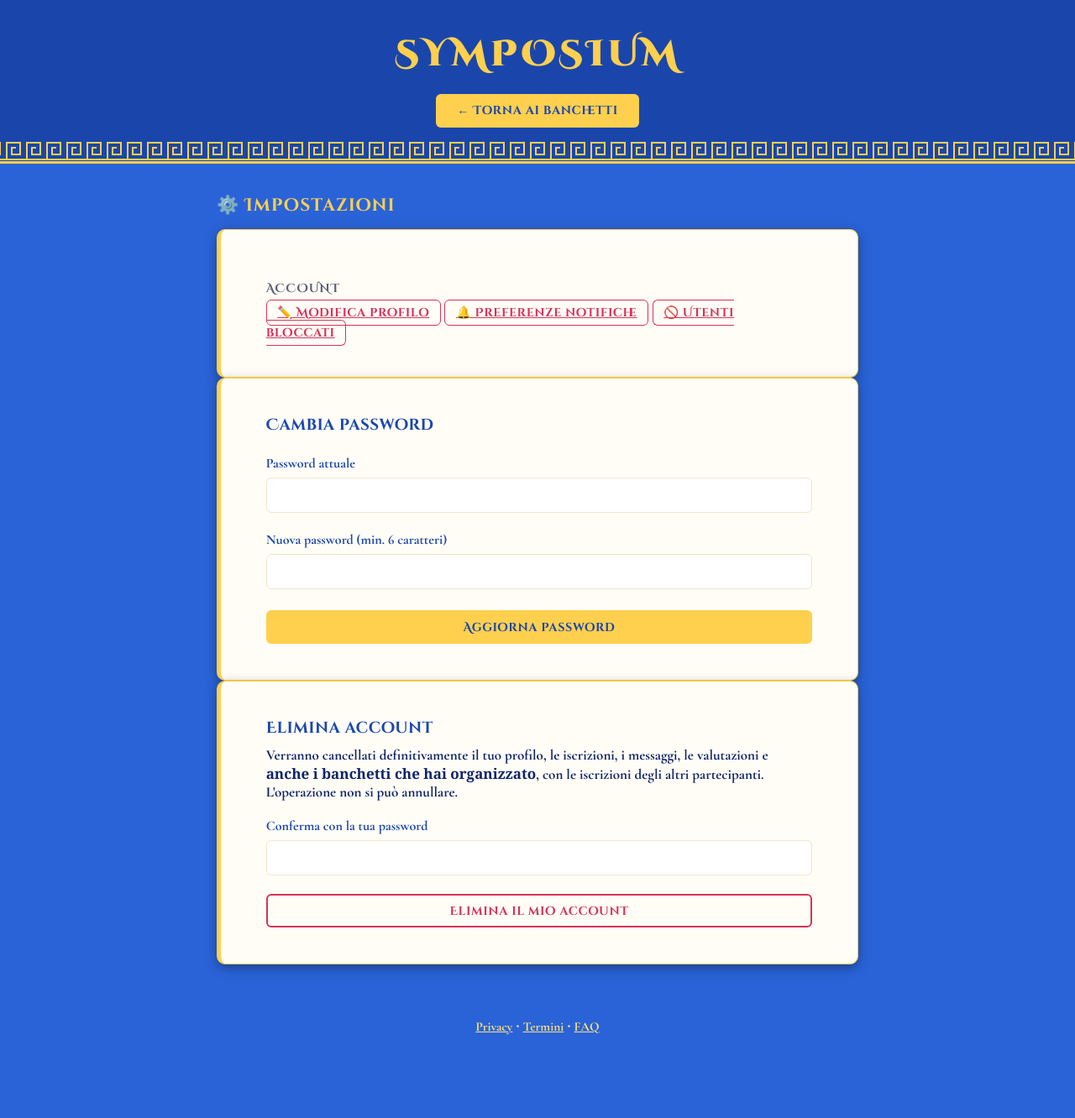
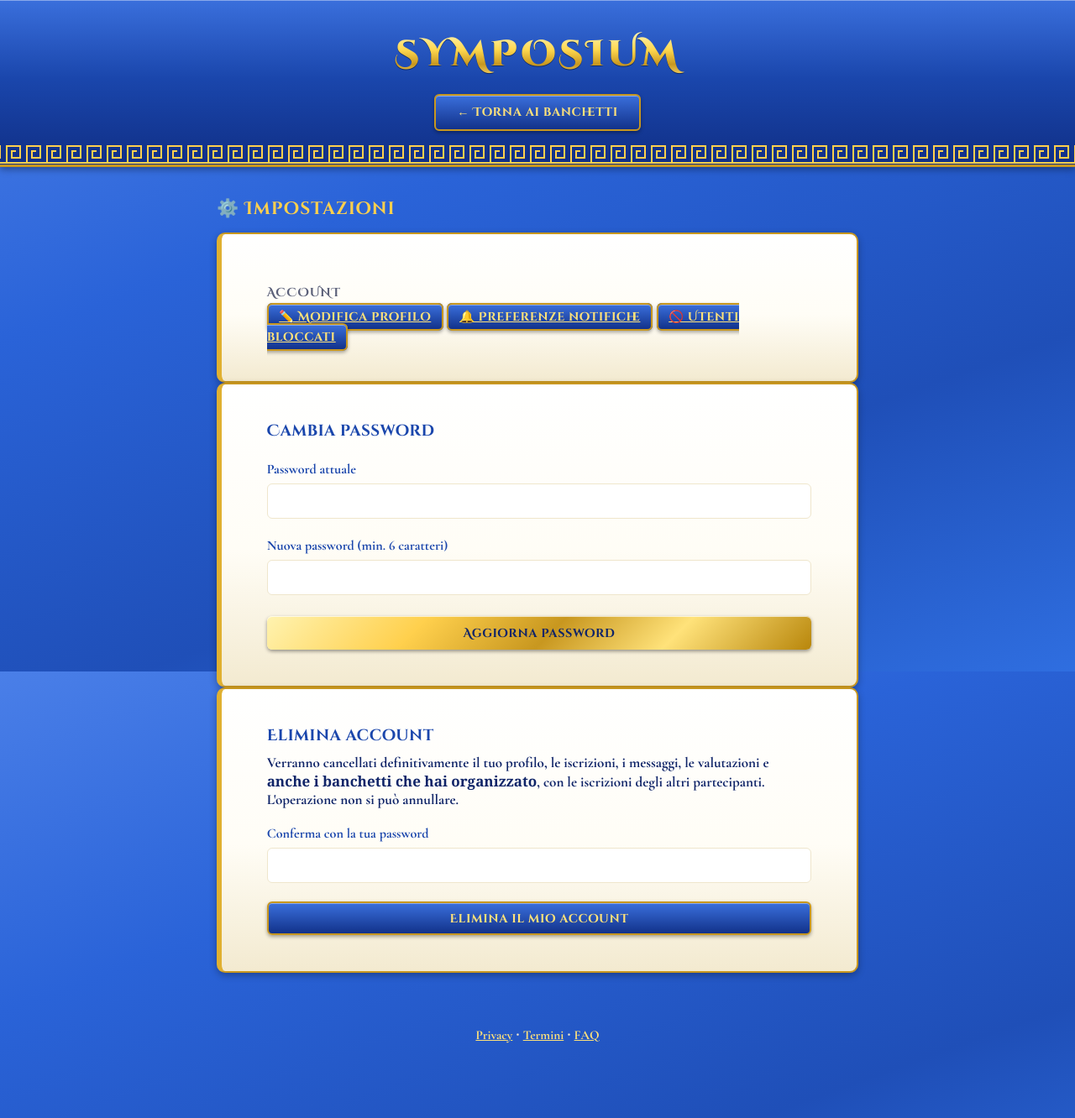
Before and after one commit to GIULAN78/SYMPOSIUM, a Flask app: page /impostazioni in a window 1280 px wide. Shown: the whole page at 84% size. Before the commit the page ends 1233 px from the top, so only its background shows below. Run offline with Flask 3, Linux system fonts and the light colour scheme; the visitor is signed in with stand-in values (Sample User, id 1); data that the repository does not hold is empty; some libraries are stand-ins or nearby versions.

Commit message:
Tema metallico: oro e blu sfumati con rilievo

```diff
--- a/static/css/style.css
+++ b/static/css/style.css
@@ -1415,3 +1415,71 @@ header::after {
     color: #0f2468;
     font-size: 0.85rem;
 }
+
+/* Tema metallico */
+body {
+    background: linear-gradient(160deg, #4a7fe8 0%, #2a63d8 32%, #1f4fb8 68%, #2f6ee0 100%) fixed;
+}
+
+header {
+    background: linear-gradient(180deg, #3a6fdc 0%, #1a46ac 48%, #102f86 100%);
+    box-shadow: inset 0 1px 0 rgba(255, 255, 255, 0.4), 0 3px 8px rgba(0, 0, 0, 0.35);
+    border-bottom: 3px solid #c8971f;
+}
+
+header h1 {
+    background: linear-gradient(180deg, #fff6c0 0%, #ffd84f 40%, #c8971f 70%, #ffe27a 100%);
+    -webkit-background-clip: text;
+    background-clip: text;
+    -webkit-text-fill-color: transparent;
+    color: #ffd04d;
+    filter: drop-shadow(0 1px 0 rgba(0, 0, 0, 0.45));
+}
+
+.btn-nuovo {
+    background: linear-gradient(135deg, #fff3b0 0%, #ffd04d 28%, #c8971f 52%, #ffe27a 74%, #b8860b 100%);
+    color: #0f2468;
+    border-color: #b8860b;
+    box-shadow: inset 0 1px 0 rgba(255, 255, 255, 0.7), 0 2px 4px rgba(0, 0, 0, 0.4);
+}
+
+.btn-iscriviti, .btn-piccolo, .btn-annulla, .btn-indietro {
+    background: linear-gradient(180deg, #3a6fdc 0%, #12328a 100%);
+    color: #ffe27a;
+    border: 2px solid #c8971f;
+    box-shadow: inset 0 1px 0 rgba(255, 255, 255, 0.4), 0 2px 4px rgba(0, 0, 0, 0.35);
+}
+
+.card-tavolo, .stat-card {
+    background: linear-gradient(180deg, #ffffff 0%, #fffdf6 55%, #f3ead0 100%);
+    border: 2px solid #c8971f;
+    border-left: 6px solid #e0b030;
+    box-shadow: inset 0 1px 0 #ffffff, 0 3px 8px rgba(0, 0, 0, 0.3);
+}
+
+.riquadro-tipologia {
+    border-color: #c8971f;
+    box-shadow: 0 3px 8px rgba(0, 0, 0, 0.3);
+}
+
+.badge-conf {
+    background: linear-gradient(180deg, #34c07f, #188a55);
+    box-shadow: inset 0 1px 0 rgba(255, 255, 255, 0.5);
+}
+
+.badge-ass {
+    background: linear-gradient(180deg, #e8506f, #b8264a);
+    box-shadow: inset 0 1px 0 rgba(255, 255, 255, 0.4);
+}
+
+.tipologia-etichetta, .chip-int input:checked + span {
+    background: linear-gradient(135deg, #fff3b0 0%, #ffd04d 28%, #c8971f 52%, #ffe27a 74%, #b8860b 100%);
+    color: #0f2468;
+    box-shadow: inset 0 1px 0 rgba(255, 255, 255, 0.7);
+}
+
+.campanella-n {
+    background: linear-gradient(180deg, #ffb06a, #e8742c);
+    box-shadow: inset 0 1px 0 rgba(255, 255, 255, 0.5);
+}
+/* Fine tema metallico */
```
